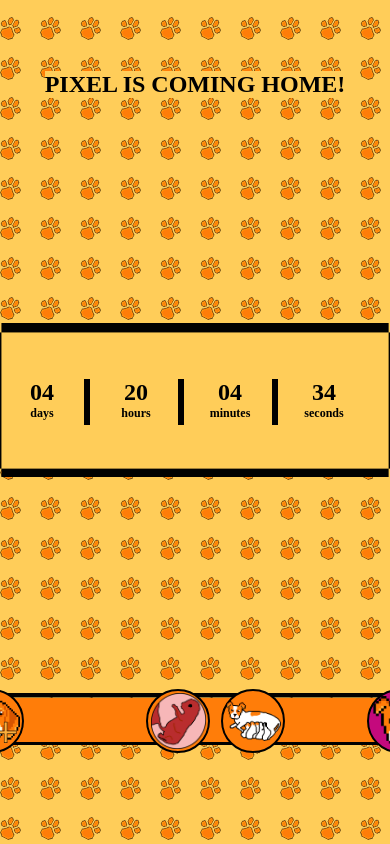
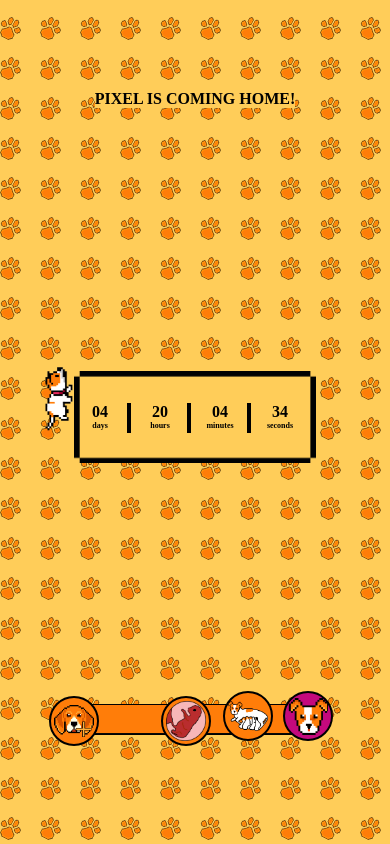
Before and after one commit to spaulas/PixelCountdown, a React (Create React App) app: page / in a window 390 px wide. Built offline with nearby package versions, Linux system fonts and the light colour scheme.

Commit message:
add responsive to mobile

```diff
--- a/src/App/App.scss
+++ b/src/App/App.scss
@@ -13,4 +13,12 @@
   @media screen and (max-width: 848px) {
     min-height: 728px;
   }
+
+  @media screen and (max-width: 706px) {
+    min-height: 618px;
+  }
+
+  @media screen and (max-width: 526px) {
+    min-height: 502px;
+  }
 }
--- a/src/components/Countdown/Countdown.scss
+++ b/src/components/Countdown/Countdown.scss
@@ -26,6 +26,11 @@
       margin-right: 24px;
     }
 
+    @media screen and (max-width: 526px) {
+      width: 50px;
+      margin-right: 10px;
+    }
+
     &:not(:last-child)::after {
       content: "";
       background: black;
@@ -49,6 +54,12 @@
         height: 46px;
         width: 6px;
       }
+
+      @media screen and (max-width: 526px) {
+        right: -6px;
+        height: 30px;
+        width: 4px;
+      }
     }
   }
 
@@ -71,6 +82,10 @@
       @media screen and (max-width: 706px) {
         font-size: 24px;
       }
+
+      @media screen and (max-width: 526px) {
+        font-size: 16px;
+      }
     }
 
     & > h3 {
@@ -86,6 +101,9 @@
       @media screen and (max-width: 706px) {
         font-size: 12px;
       }
+      @media screen and (max-width: 526px) {
+        font-size: 8px;
+      }
     }
   }
 }
--- a/src/components/Placard/Placard.scss
+++ b/src/components/Placard/Placard.scss
@@ -26,6 +26,11 @@
   @media screen and (max-width: 706px) {
     width: 406px;
     height: 154px;
+  }
+
+  @media screen and (max-width: 526px) {
+    width: 242px;
+    height: 92px;
   }
 
   @keyframes dogRunningDesktop {
@@ -236,6 +241,58 @@
     }
   }
 
+  @keyframes dogRunningMobile {
+    0% {
+      top: 60px;
+      left: 0;
+      transform: rotate(0);
+    }
+
+    30% {
+      top: 60px;
+      left: 200px;
+      transform: rotate(0);
+    }
+    33% {
+      top: 80px;
+      left: 220px;
+      transform: rotate(90deg);
+    }
+
+    47% {
+      top: 170px;
+      left: 220px;
+      transform: rotate(90deg);
+    }
+    50% {
+      top: 190px;
+      left: 200px;
+      transform: rotate(180deg);
+    }
+
+    77% {
+      top: 190px;
+      left: -40px;
+      transform: rotate(180deg);
+    }
+    80% {
+      top: 170px;
+      left: -60px;
+      transform: rotate(270deg);
+    }
+
+    97% {
+      top: 70px;
+      left: -60px;
+      transform: rotate(270deg);
+    }
+    100% {
+      top: 60px;
+      left: -20px;
+      transform: rotate(360deg);
+    }
+  }
+
   &-animation {
     position: absolute;
     background-image: url("../../assets/dogRunningAnimation.gif");
@@ -262,5 +319,11 @@
       height: 60px;
       animation: dogRunningTM 6s linear infinite;
     }
+
+    @media screen and (max-width: 526px) {
+      width: 80px;
+      height: 40px;
+      animation: dogRunningMobile 6s linear infinite;
+    }
   }
 }
--- a/src/components/Timeline/Timeline.scss
+++ b/src/components/Timeline/Timeline.scss
@@ -22,6 +22,11 @@
     background-position: 50% 58%;
   }
 
+  @media screen and (max-width: 526px) {
+    width: 242px;
+    background-position: 50% 58%;
+  }
+
   &__container {
     position: relative;
   }
@@ -41,6 +46,10 @@
       @media screen and (max-width: 706px) {
         margin-left: -35px;
       }
+
+      @media screen and (max-width: 526px) {
+        margin-left: -30px;
+      }
     }
     &:nth-child(2) {
       margin-left: 265px;
@@ -56,9 +65,15 @@
       @media screen and (max-width: 706px) {
         margin-left: 116px;
       }
+      @media screen and (max-width: 526px) {
+        margin-left: 52px;
+      }
     }
     &:nth-child(3) {
       margin-left: 5px;
+      @media screen and (max-width: 526px) {
+        margin-left: 2px;
+      }
     }
     &:nth-child(4) {
       margin-left: 178px;
@@ -71,6 +86,9 @@
       }
       @media screen and (max-width: 706px) {
         margin-left: 76px;
+      }
+      @media screen and (max-width: 526px) {
+        margin-left: 0px;
       }
     }
   }
@@ -94,8 +112,13 @@
     }
 
     @media screen and (max-width: 706px) {
-      top: 44px;
+      top: 43px;
       height: 44px;
+    }
+
+    @media screen and (max-width: 526px) {
+      top: 27px;
+      height: 28px;
     }
   }
 }
--- a/src/components/Timeline/TimelineElement/TimelineElement.scss
+++ b/src/components/Timeline/TimelineElement/TimelineElement.scss
@@ -23,6 +23,13 @@
   @media screen and (max-width: 706px) {
     height: 120px;
     width: 70px;
+    max-width: 70px;
+  }
+
+  @media screen and (max-width: 526px) {
+    height: 76px;
+    width: 60px;
+    max-width: 60px;
   }
 
   &__title,
@@ -44,6 +51,10 @@
     @media screen and (max-width: 706px) {
       width: 70px;
     }
+
+    @media screen and (max-width: 526px) {
+      width: 60px;
+    }
   }
 
   &__title {
@@ -58,7 +69,7 @@
     }
 
     @media screen and (max-width: 706px) {
-      font-size: 10px;
+      font-size: 9px;
       height: 26px;
     }
   }
@@ -73,7 +84,7 @@
     }
 
     @media screen and (max-width: 706px) {
-      font-size: 10px;
+      font-size: 9px;
     }
   }
 
@@ -106,6 +117,12 @@
       border-width: 2px;
     }
 
+    @media screen and (max-width: 526px) {
+      width: 46px;
+      height: 46px;
+      min-height: 46px;
+    }
+
     & > img {
       width: 100px;
       height: auto;
@@ -121,6 +138,11 @@
 
       @media screen and (max-width: 706px) {
         width: 55px;
+      }
+
+      @media screen and (max-width: 526px) {
+        width: 40px;
+        max-height: 40px;
       }
     }
   }
@@ -151,6 +173,13 @@
         height: 70px;
       }
 
+      @media screen and (max-width: 526px) {
+        width: 54px;
+        height: 54px;
+        max-height: 54px;
+        min-height: 54px;
+      }
+
       & > img {
         width: 110px;
 
@@ -164,6 +193,10 @@
         @media screen and (max-width: 706px) {
           width: 65px;
         }
+        @media screen and (max-width: 526px) {
+          width: 50px;
+          max-height: 50px;
+        }
       }
     }
 
--- a/src/pages/CountdowPage/CountdownPage.scss
+++ b/src/pages/CountdowPage/CountdownPage.scss
@@ -5,7 +5,6 @@
   padding-top: 32px;
   height: 100%;
   justify-content: space-around;
-
 
   @media screen and (max-width: 1116px) {
     justify-content: space-around;
@@ -26,6 +25,10 @@
 
     @media screen and (max-width: 706px) {
       font-size: 24px;
+    }
+
+    @media screen and (max-width: 526px) {
+      font-size: 16px;
     }
   }
 
```
